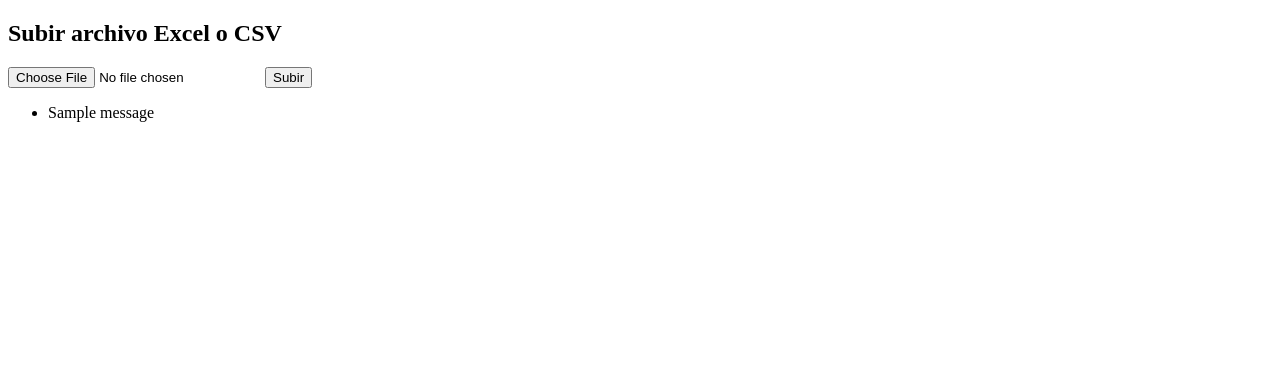
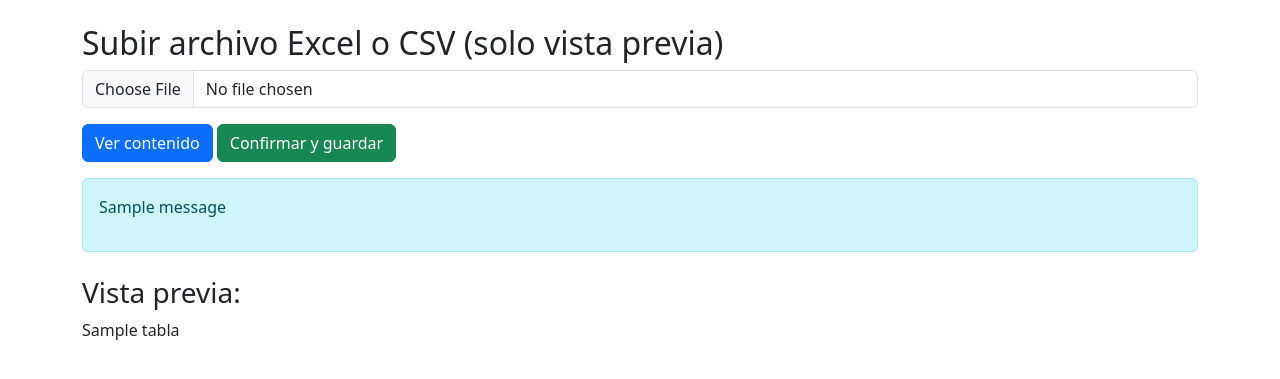
Before and after one commit to AlanMC7650/AplicacionCertificados, a Flask app: template app/templates/readxls/readxls.html in a window 1280 px wide. Shown: the top 379 px of the page. Run offline with Flask 3, Linux system fonts and the light colour scheme; the template is opened without the code that fills it: most values are stand-ins (such as "Sample title", 1, 10 or a date in 2020); one stand-in notice (Sample message) is shown.

Commit message:
Vista excel pero no Save

```diff
--- a/app/templates/readxls/readxls.html
+++ b/app/templates/readxls/readxls.html
@@ -1,16 +1,36 @@
 <!doctype html>
 <html>
-<head><title>Subir Excel/CSV</title></head>
-<body>
-  <h2>Subir archivo Excel o CSV</h2>
+<head>
+  <title>Vista previa de archivo</title>
+  <link rel="stylesheet" href="https://cdn.jsdelivr.net/npm/bootstrap@5.3.0/dist/css/bootstrap.min.css">
+</head>
+<body class="container mt-4">
+  <h2>Subir archivo Excel o CSV (solo vista previa)</h2>
   <form method="POST" enctype="multipart/form-data">
-    <input type="file" name="file" accept=".xlsx,.xls,.csv">
-    <input type="submit" value="Subir">
+    <input type="file" name="file" accept=".xlsx,.xls,.csv" class="form-control mb-3">
+    <button type="submit" name="accion" value="vista" class="btn btn-primary">Ver contenido</button>
+    {% if tabla %}
+      <button type="submit" name="accion" value="guardar" class="btn btn-success">Confirmar y guardar</button>
+    {% endif %}
   </form>
+
+
   {% with messages = get_flashed_messages() %}
     {% if messages %}
-      <ul>{% for msg in messages %}<li>{{ msg }}</li>{% endfor %}</ul>
+      <div class="alert alert-info mt-3">
+        {% for msg in messages %}
+          <p>{{ msg }}</p>
+        {% endfor %}
+      </div>
     {% endif %}
   {% endwith %}
+
+  {% if tabla %}
+    <h3 class="mt-4">Vista previa:</h3>
+    <div class="table-responsive">
+      {{ tabla|safe }}
+    </div>
+  {% endif %}
+
 </body>
 </html>
```
Also changed, not shown: app/api/rxls/routes.py (+35 -17 lines).
